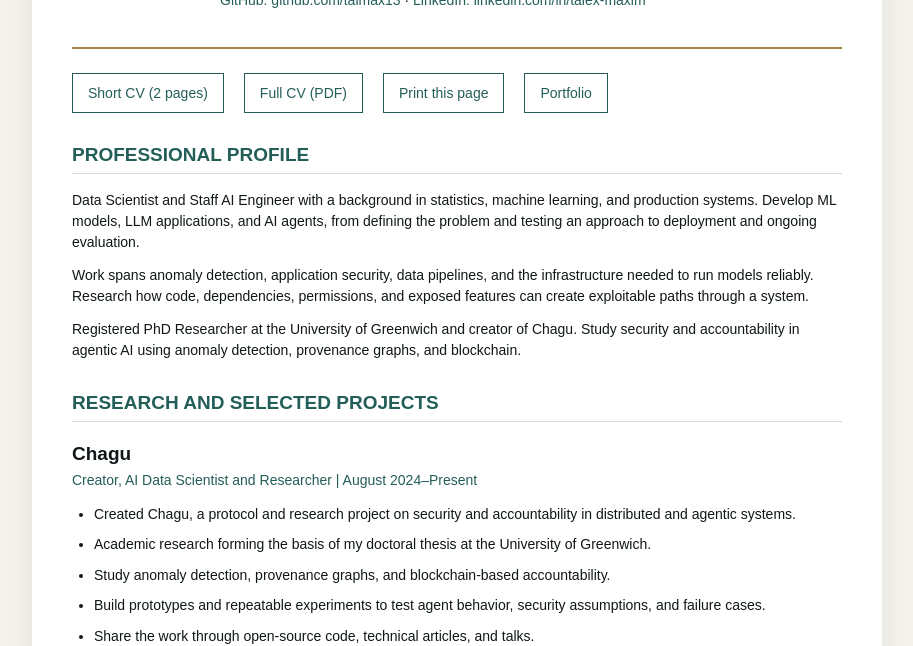
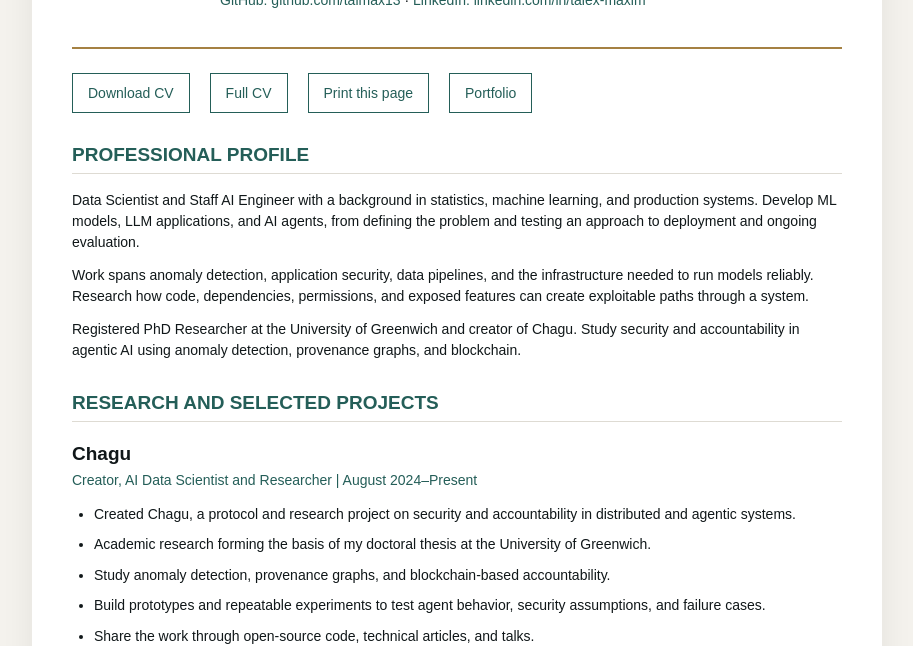
Before and after one commit to taimax13/taimax13.github.io, a Jekyll site: the page built from print.html, in a window 1280 px wide and 900 px high, cut to the strip 254-900 px from the top of the window. Shown: the whole strip, without its empty margins (183-1096 px from the left). Built offline with Jekyll 4.4.1, drawn with Linux system fonts in a browser that asks for light colours.

Commit message:
Simplify CV download labels

```diff
--- a/_includes/contact.html
+++ b/_includes/contact.html
@@ -87,7 +87,7 @@
 
     {% if sidebar.pdf %}
     <li class="pdf"><i class="fas fa-file-pdf"></i>
-      <a href="{{ sidebar.pdf | relative_url }}" download="Talex-Maxim-CV.pdf" type="application/pdf">Download CV (PDF)</a>
+      <a href="{{ sidebar.pdf | relative_url }}" download="Talex-Maxim-CV.pdf" type="application/pdf">Download CV</a>
     </li>
     {% endif %}
 
--- a/_layouts/studio.html
+++ b/_layouts/studio.html
@@ -34,6 +34,6 @@
   <main id="main" tabindex="-1">
 {{ content }}
   </main>
-  <footer class="site-footer wrap"><a class="footer-name" href="/">Talex Maxim<span class="gold">.</span></a><p>AI engineering & security research.</p><div><a href="https://github.com/taimax13" target="_blank" rel="noopener noreferrer">GitHub ↗</a><a href="https://medium.com/@taimax13" target="_blank" rel="noopener noreferrer">Medium ↗</a><a href="/cover-letter/">Collaboration ↗</a><a href="/assets/files/talex-maxim-cv-short.pdf" download="Talex-Maxim-CV-Short.pdf" type="application/pdf">Short CV (PDF) ↓</a><a href="/assets/files/talex-maxim-cv.pdf" download="Talex-Maxim-CV-Full.pdf" type="application/pdf">Full CV (PDF) ↓</a><a href="/print">Print CV ↗</a><a href="https://www.linkedin.com/in/talex-maxim/" target="_blank" rel="noopener noreferrer">LinkedIn ↗</a></div></footer>
+  <footer class="site-footer wrap"><a class="footer-name" href="/">Talex Maxim<span class="gold">.</span></a><p>AI engineering & security research.</p><div><a href="https://github.com/taimax13" target="_blank" rel="noopener noreferrer">GitHub ↗</a><a href="https://medium.com/@taimax13" target="_blank" rel="noopener noreferrer">Medium ↗</a><a href="/cover-letter/">Collaboration ↗</a><a href="/assets/files/talex-maxim-cv-short.pdf" download="Talex-Maxim-CV-Short.pdf" type="application/pdf">Short CV ↓</a><a href="/assets/files/talex-maxim-cv.pdf" download="Talex-Maxim-CV-Full.pdf" type="application/pdf">Full CV ↓</a><a href="/print">Print CV ↗</a><a href="https://www.linkedin.com/in/talex-maxim/" target="_blank" rel="noopener noreferrer">LinkedIn ↗</a></div></footer>
 </body>
 </html>
--- a/index.html
+++ b/index.html
@@ -10,7 +10,7 @@ description: AI engineer and PhD Researcher at the University of Greenwich. Expl
         <p class="hero-role">AI engineer. Security researcher.</p>
         <p class="hero-intro">I build AI systems—and research how to make their actions traceable and accountable.</p>
         <p class="hero-affiliation">PhD Researcher <span>at the University of Greenwich</span></p>
-        <div class="actions"><a class="button button-gold" href="#work">Explore my work <span aria-hidden="true">↗</span></a><a class="button button-outline" href="/assets/files/talex-maxim-cv-short.pdf" download="Talex-Maxim-CV-Short.pdf" type="application/pdf">Download CV (2 pages) <span aria-hidden="true">↓</span></a><a class="text-link" href="/assets/files/talex-maxim-cv.pdf" download="Talex-Maxim-CV-Full.pdf" type="application/pdf">Full CV (PDF) <span aria-hidden="true">↓</span></a><a class="text-link" href="#connect">Let’s connect <span aria-hidden="true">→</span></a></div>
+        <div class="actions"><a class="button button-gold" href="#work">Explore my work <span aria-hidden="true">↗</span></a><a class="button button-outline" href="/assets/files/talex-maxim-cv-short.pdf" download="Talex-Maxim-CV-Short.pdf" type="application/pdf">Download CV <span aria-hidden="true">↓</span></a><a class="text-link" href="/assets/files/talex-maxim-cv.pdf" download="Talex-Maxim-CV-Full.pdf" type="application/pdf">Full CV <span aria-hidden="true">↓</span></a><a class="text-link" href="#connect">Let’s connect <span aria-hidden="true">→</span></a></div>
       </div>
       <figure class="hero-art hero-portrait">
         <div class="art-topline"><span>TALEX MAXIM / AI ENGINEERING & RESEARCH</span><span aria-hidden="true">↗</span></div>
--- a/print.html
+++ b/print.html
@@ -14,8 +14,8 @@ permalink: /print
   </div>
 </header>
 <nav class="cv-actions" aria-label="CV actions">
-  <a href="{{ '/assets/files/talex-maxim-cv-short.pdf' | relative_url }}" download="Talex-Maxim-CV-Short.pdf" type="application/pdf">Short CV (2 pages)</a>
-  <a href="{{ '/assets/files/talex-maxim-cv.pdf' | relative_url }}" download="Talex-Maxim-CV-Full.pdf" type="application/pdf">Full CV (PDF)</a>
+  <a href="{{ '/assets/files/talex-maxim-cv-short.pdf' | relative_url }}" download="Talex-Maxim-CV-Short.pdf" type="application/pdf">Download CV</a>
+  <a href="{{ '/assets/files/talex-maxim-cv.pdf' | relative_url }}" download="Talex-Maxim-CV-Full.pdf" type="application/pdf">Full CV</a>
   <button type="button" onclick="window.print()">Print this page</button>
   <a href="{{ '/' | relative_url }}">Portfolio</a>
 </nav>
```
